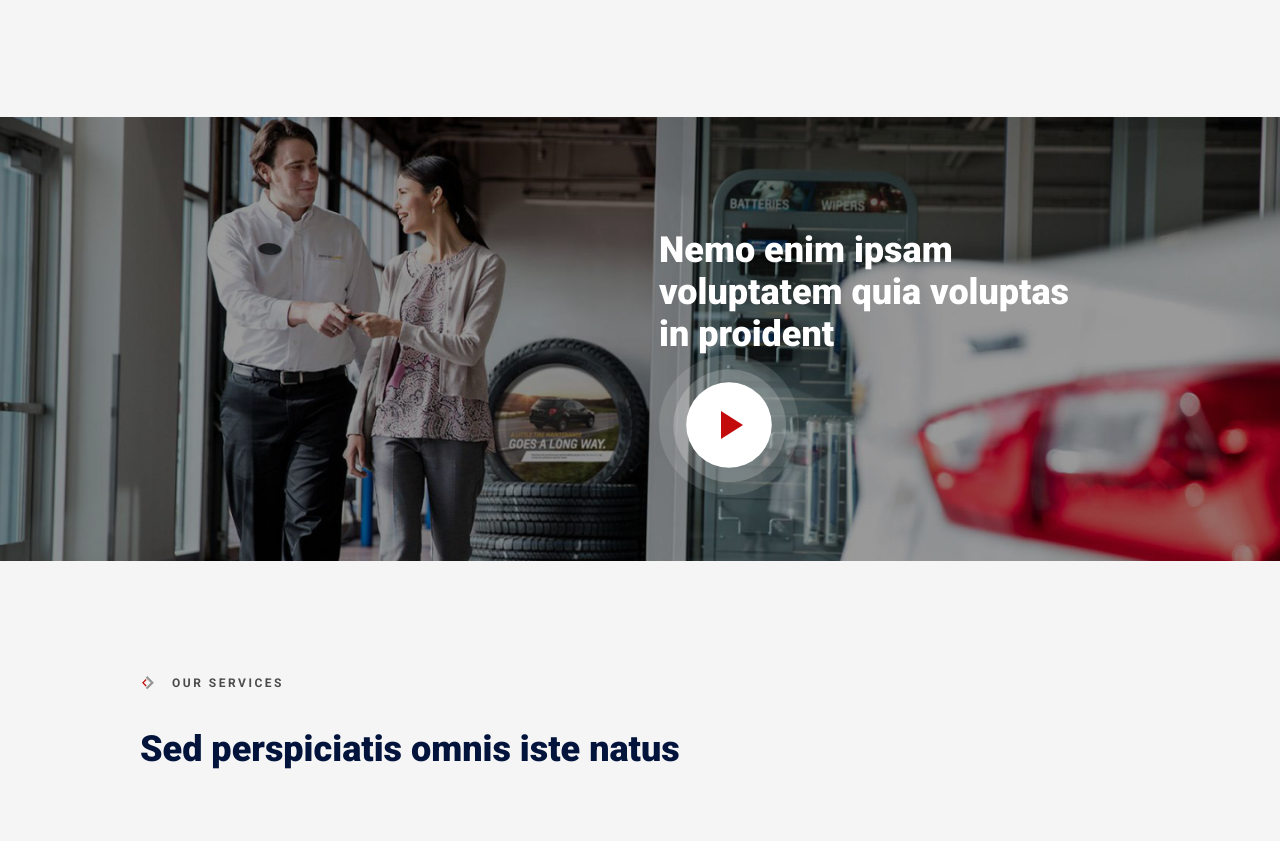
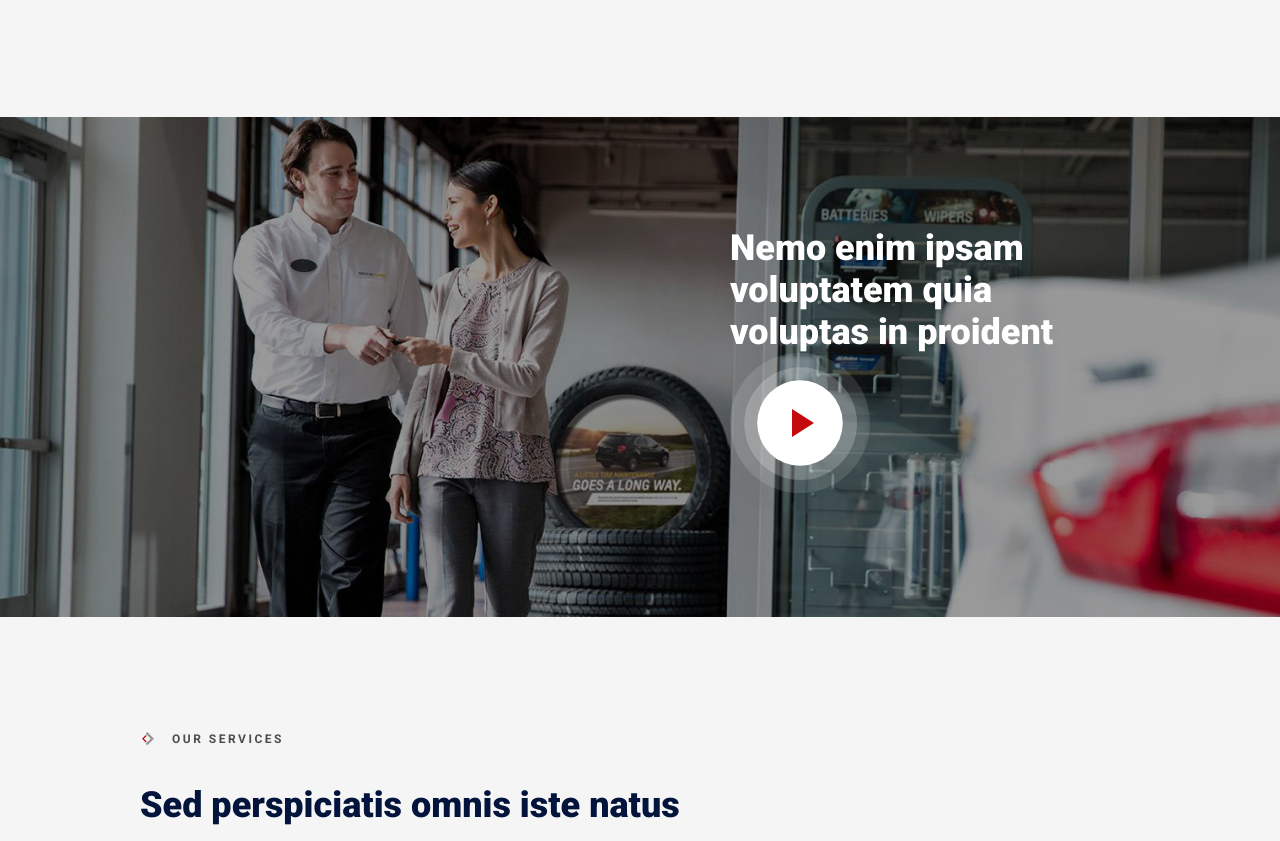
Before and after one commit to namazovworks/CarRepair, a plain HTML site: page index.html in a window 1280 px wide. Shown: the part 1956-2797 px from the top of the page. Drawn offline with Linux system fonts and the light colour scheme.

Commit message:
changes css/html

```diff
--- a/css/style.css
+++ b/css/style.css
@@ -54,22 +54,6 @@ button {
   min-width: 320px;
   margin: 0 auto;
   padding: 0 10px;
-}
-
-@media (max-width: 991.98px) {
-  .container {
-    max-width: 970px;
-  }
-}
-@media (max-width: 767.98px) {
-  .container {
-    max-width: 750px;
-  }
-}
-@media (max-width: 479.98px) {
-  .container {
-    max-width: none;
-  }
 }
 
 .logo {
@@ -468,27 +452,38 @@ button {
 .promise-video {
   position: relative;
   margin-top: 120px;
+  width: 100%;
+  min-height: 500px;
 }
 
-.promise-video::before {
+.promise-video::before,
+.promise-video::after {
   content: "";
   display: block;
   position: absolute;
   width: 100%;
   height: 100%;
   background-color: rgba(0, 0, 0, 0.4);
+  z-index: 1;
 }
 
-.promise-video__img {
-  display: block;
-  width: 100%;
-  height: 100%;
+.promise-video::after {
+  background-image: url(../img/bg/video-bg.jpg);
+  background-repeat: no-repeat;
+  background-size: cover;
+  z-index: -1;
+}
+
+.promise-video__container {
+  position: relative;
 }
 
 .promise-video-wrap {
   position: absolute;
-  right: 210px;
-  top: 112px;
+  max-width: 410px;
+  right: 10px;
+  top: 110px;
+  z-index: 3;
 }
 
 .promise-video__title {
@@ -527,7 +522,7 @@ button {
   opacity: 0;
   visibility: hidden;
   transition: 0.2s ease-in;
-  z-index: 72;
+  z-index: 99;
 }
 
 .promise__modal:target {
@@ -555,6 +550,7 @@ button {
   top: 0;
   left: 50px;
   transition: 0.2s ease-in;
+  z-index: 1;
 }
 
 .close:hover {
@@ -1265,3 +1261,24 @@ button {
   letter-spacing: 0.15px;
   color: #959595;
 }
+
+/* RESPONSIVE */
+
+@media (max-width: 991px) {
+  .container {
+    max-width: 970px;
+  }
+
+  /* Продолжить адаптив */
+}
+
+@media (max-width: 767px) {
+  .container {
+    max-width: 750px;
+  }
+}
+@media (max-width: 479px) {
+  .container {
+    max-width: none;
+  }
+}
--- a/index.html
+++ b/index.html
@@ -128,7 +128,7 @@
 			</div>
 
 			<div class="promise-video">
-				<img src="./img/bg/video-bg.jpg" alt="video-bg" class="promise-video__img">
+				<div class="promise-video__container container">
 					<div class="promise-video-wrap">
 						<h3 class="promise-video__title">Nemo enim ipsam voluptatem quia voluptas in proident</h3>
 						<a href="#modal" class="play-icon" id="trigger">Кнопка Play</a>
@@ -139,9 +139,10 @@
 						<dialog  class="promise__modal" id="modal" tabindex="-1">
 							<div>
 								<a href="#trigger" class="close">&times;</a>
-							<iframe class="modal__frame" src="https://www.youtube.com/embed/vlYFmCfFqGo" title="YouTube video player" frameborder="0" allow="accelerometer; autoplay; clipboard-write; encrypted-media; gyroscope; picture-in-picture" allowfullscreen></iframe>
+								<iframe class="modal__frame" src="https://www.youtube.com/embed/vlYFmCfFqGo" title="YouTube video player" allow="accelerometer; clipboard-write; encrypted-media; gyroscope; picture-in-picture" allowfullscreen></iframe>
 							</div>
 						</dialog>
+					</div>
 				</div>
 			</div>
 		</section>
```
Lines whose indentation alone changed are shown as unchanged.
